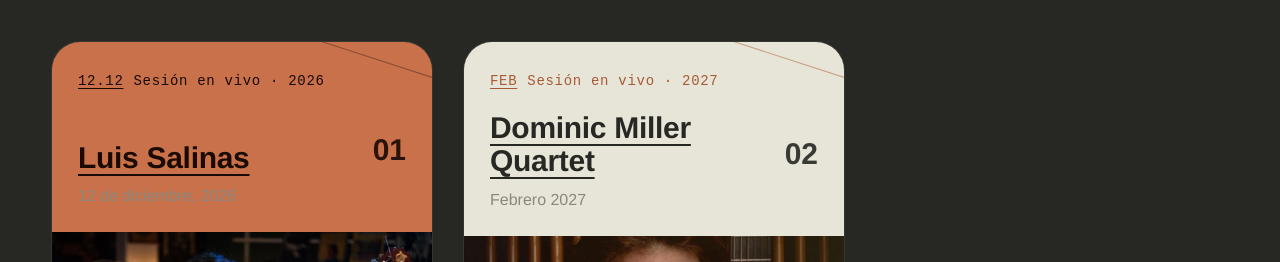
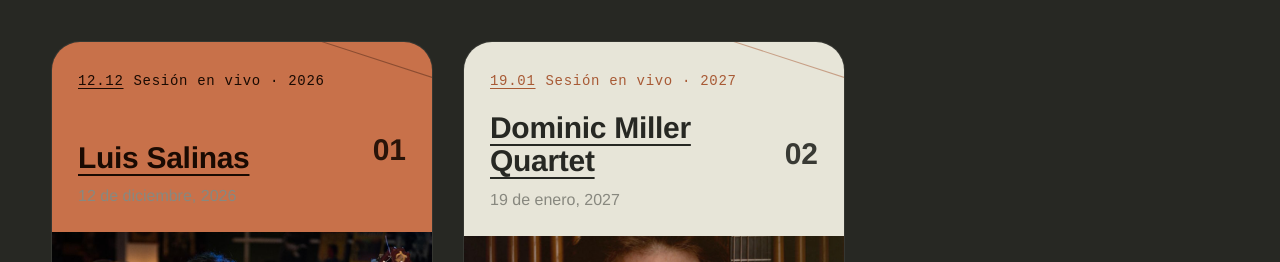
Before and after one commit to sessions-amelia/amelia-en-vivo-website, a plain HTML site: page web/future-sounds.html in a window 1280 px wide. Shown: the part 402-664 px from the top of the page. Drawn offline with Linux system fonts and the light colour scheme; a web font is replaced by a local one.

Commit message:
Actualizar fecha de Dominic Miller Quartet a 19 de enero 2027
Co-Authored-By: Claude Sonnet 5 <noreply@anthropic.com>

```diff
--- a/web/future-sounds.html
+++ b/web/future-sounds.html
@@ -66,14 +66,14 @@
         <div class="fs-top">
           <div class="fs-diag"></div>
           <div class="fs-meta">
-            <span class="fs-date">FEB</span>
+            <span class="fs-date">19.01</span>
             <span>Sesión en vivo · 2027</span>
           </div>
           <div class="fs-name-row">
             <h3>Dominic Miller<br>Quartet</h3>
             <span class="fs-num">02</span>
           </div>
-          <p class="fs-sub">Febrero 2027</p>
+          <p class="fs-sub">19 de enero, 2027</p>
         </div>
         <div class="fs-img"><img src="images/artist-dominic-miller.jpg" alt="Dominic Miller Quartet"></div>
         <div class="fs-bio">
```
